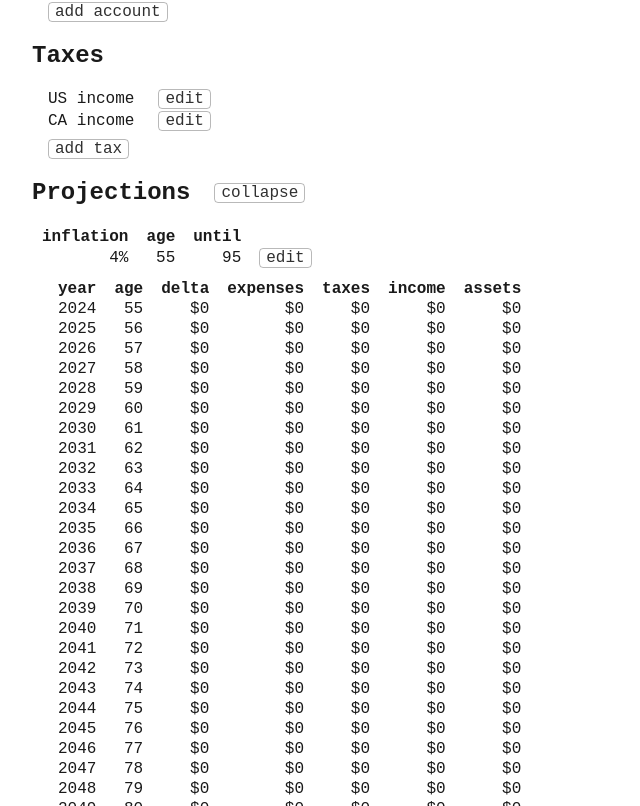
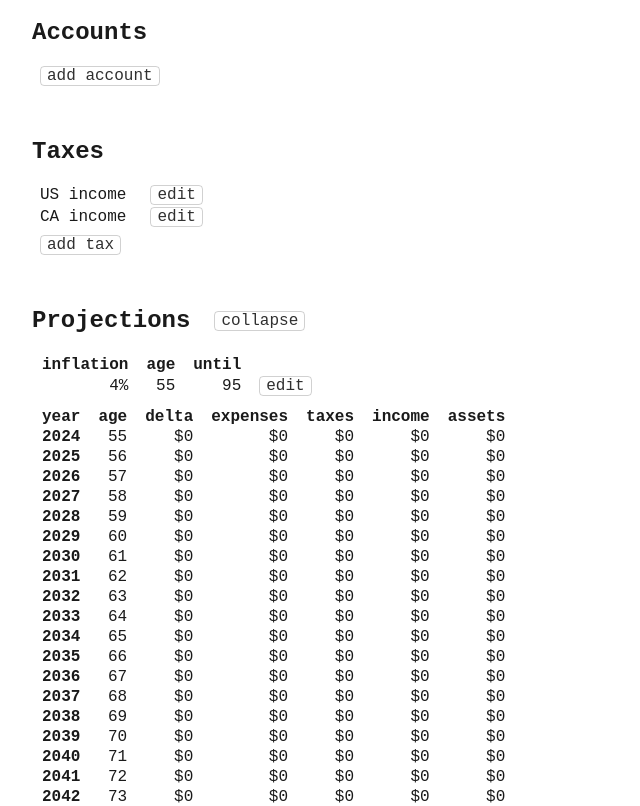
Before and after one commit to ericsoderberghp/coolbeans, a React (Create React App) app: page / in a window 1280 px wide. Shown: the part 334-1140 px from the top of the page, without its empty margins (0-640 px from the left). Built offline with nearby package versions, Linux system fonts and the light colour scheme.

Commit message:
styling tweaks

```diff
--- a/src/App.css
+++ b/src/App.css
@@ -12,12 +12,16 @@ body {
   color: hsl(0 0% var(--foreground-lightness));
 }
 
-main {
-  margin: 1em 2em;
+main > header {
+  padding: 0 2em;
 }
 
-section footer {
-  padding: 0 1em;
+section {
+  padding: 1em 2em;
+}
+
+section > footer {
+  padding: 0 0.5em;
 }
 
 header,
@@ -36,7 +40,7 @@ button, input[type=file]::file-selector-button {
   color: hsl(0 0% var(--foreground-lightness) / 90%);
   background: none;
   border: 1px solid;
-  border-color: hsl(0 0% var(--foreground-lightness) / 30%);
+  border-color: hsl(0 0% var(--foreground-lightness) / 20%);
   border-radius: 0.25em;
 }
 
@@ -117,7 +121,7 @@ ol {
 }
 
 li {
-  padding: 0 1em;
+  padding: 0 0.5em;
   margin-bottom: 2px;
 }
 
@@ -184,6 +188,13 @@ form button, .controls button {
   font-size: 1.4em;
 }
 
-table.years {
-  margin: 0 1em;
+.tableContainer {
+  width: 100%;
+  overflow: auto;
 }
+
+table.years th:first-child {
+  position: sticky;
+  left: 0;
+  background-color: hsl(0 100% var(--background-lightness) / 90%);
+}
--- a/src/Projections.tsx
+++ b/src/Projections.tsx
@@ -53,7 +53,7 @@ export const Projections = () => {
   const projections: ProjectionType[] = useMemo(() => {
     const startYear = new Date().getFullYear();
     const result = [];
-    const changed: { [key:string]: boolean } = {};
+    const changed: { [key: string]: boolean } = {};
 
     // initialize the first year based on current values
     let prior: ProjectionType = {
@@ -272,6 +272,7 @@ export const Projections = () => {
         </button>
       </header>
       <General />
+      <div className="tableContainer">
         <table className="years">
           <thead>
             <tr>
@@ -312,7 +313,7 @@ export const Projections = () => {
           <tbody>
             {projections.map((projection) => (
               <tr key={projection.year}>
-              <td className="number">{projection.year}</td>
+                <th scope="row" className="number">{projection.year}</th>
                 <td className="number">{projection.age}</td>
                 <td className="number">
                   ${Math.round(projection.delta).toLocaleString()}
@@ -348,7 +349,10 @@ export const Projections = () => {
                 {expanded &&
                   projection.accounts.map(
                     ({ account: { id }, value, investments, change }) => [
-                    <td key={id} className={`number${change ? ' change' : ''}`}>
+                      <td
+                        key={id}
+                        className={`number${change ? " change" : ""}`}
+                      >
                         ${Math.round(value).toLocaleString()}
                       </td>,
                       investments.map(({ investment: { id }, value }) => (
@@ -362,6 +366,7 @@ export const Projections = () => {
             ))}
           </tbody>
         </table>
+      </div>
     </section>
   );
 };
```
Lines whose indentation alone changed are shown as unchanged.
